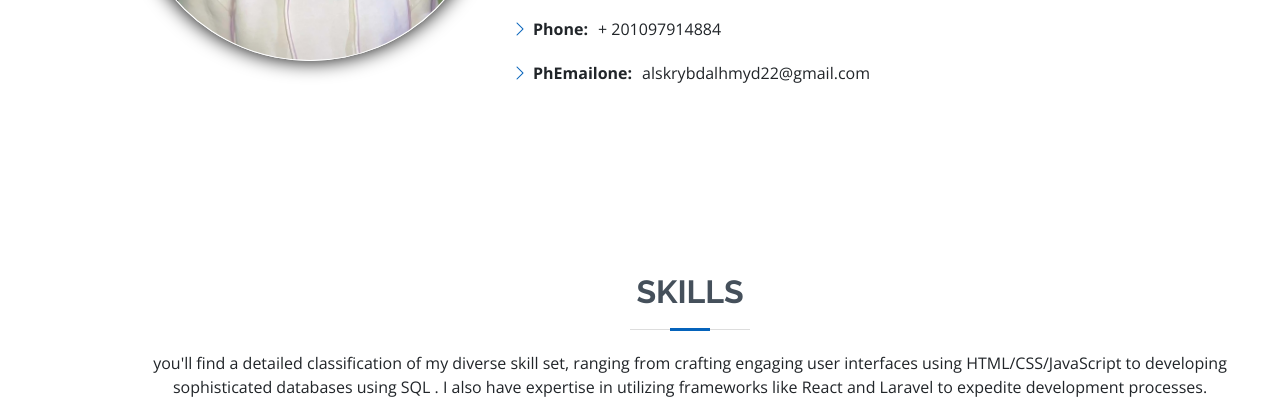
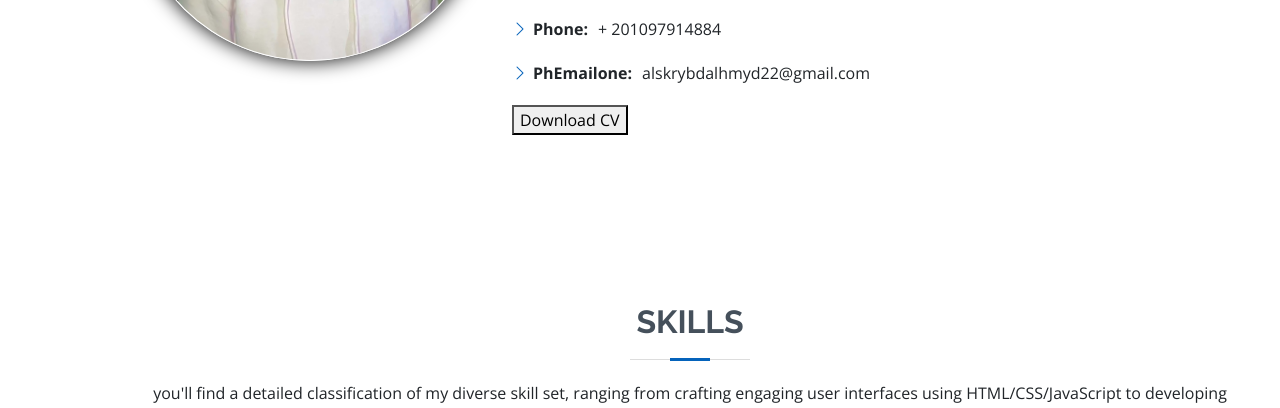
Before and after one commit to abdulhamidhamdy10/Abdelhamed_Hamdy_Portifolio, a plain HTML site: page index.html in a window 1280 px wide. Shown: the part 1419-1827 px from the top of the page. Drawn offline with nearby package versions, Linux system fonts and the light colour scheme; a web font is replaced by a local one.

Commit message:
Update index.html

```diff
--- a/index.html
+++ b/index.html
@@ -132,6 +132,9 @@
                   <li><i class="bi bi-chevron-right"></i> <strong>PhEmailone:</strong> <span>alskrybdalhmyd22@gmail.com</span></li>
 
                 </ul>
+                <a class="cv" href="assets/img/Abdelhamed CV.pdf" download="Abdelhamed_CV">
+                  <button class="download-button">Download CV</button>
+              </a>
               </div>
             </div>
           </div>
```
